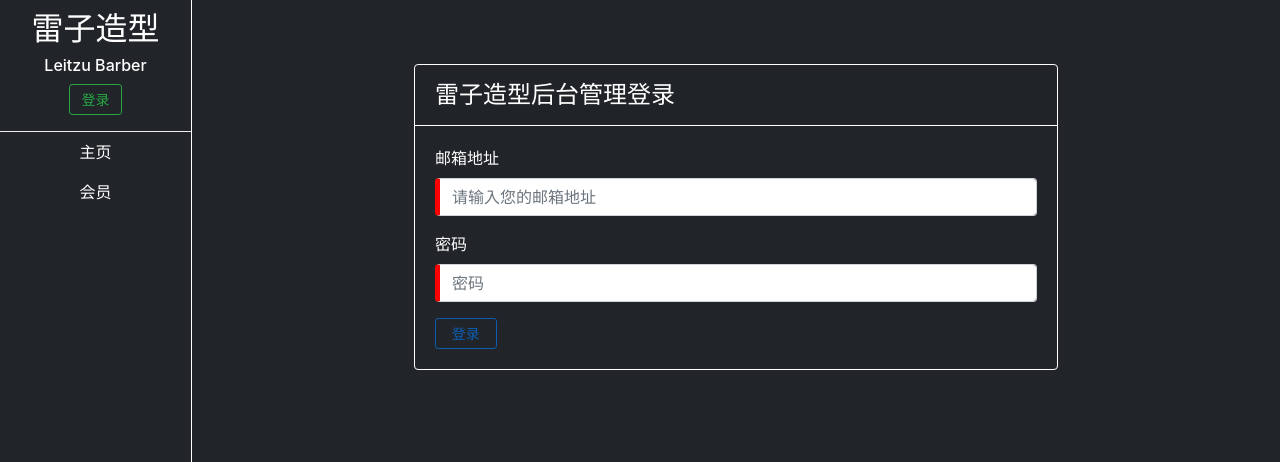
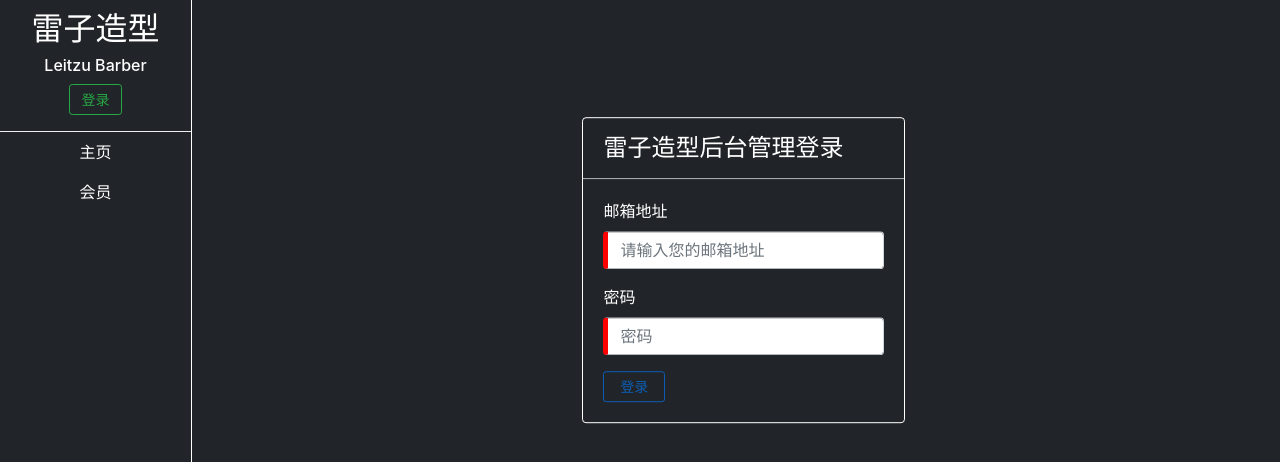
Before and after one commit to TianyangLiu/Leitzu-barber, an Angular app in the folder Frontend-Leitzu/: page / in a window 1280 px wide. Shown: the top 462 px of the page. Built offline with nearby package versions, Linux system fonts and the light colour scheme.

Commit message:
login css

```diff
--- a/Frontend-Leitzu/src/app/components/login/login.component.css
+++ b/Frontend-Leitzu/src/app/components/login/login.component.css
@@ -2,6 +2,11 @@
     background-color: #212529;
     border: solid 1px #fff;
     color: #fff;
+}
+
+.login-card{
+    margin-top: 50%;
+    transform: translateY(-80%);
 }
 
 .card-header{
--- a/Frontend-Leitzu/src/app/components/login/login.component.html
+++ b/Frontend-Leitzu/src/app/components/login/login.component.html
@@ -1,6 +1,6 @@
-<div class="mt-4 col-8 offset-2">
+<div class="mt-4 col-8 offset-4">
 
-  <div class="card">
+  <div class="card w-50 login-card">
 
     <div class="card-header">雷子造型后台管理登录</div>
 
```
